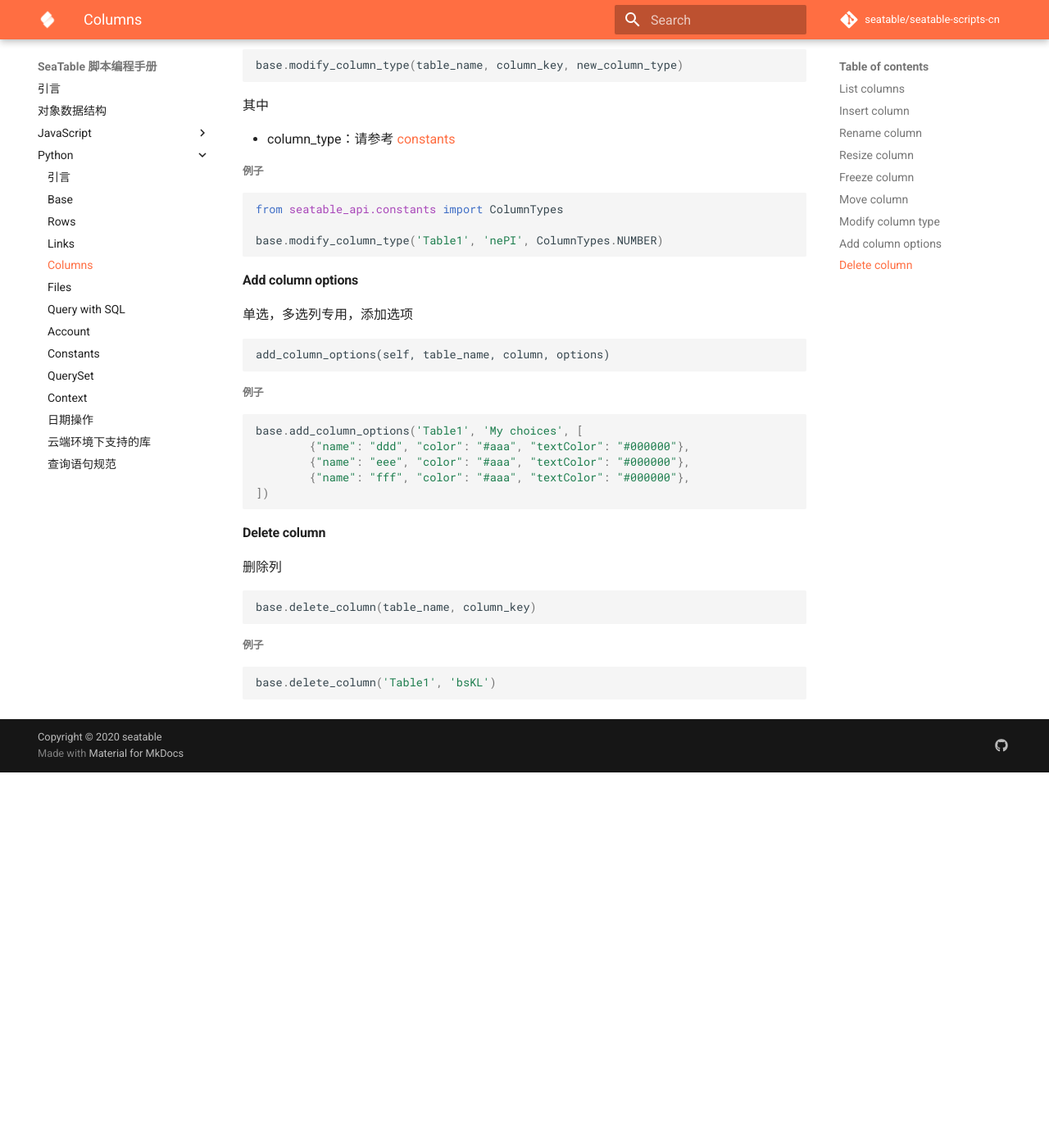
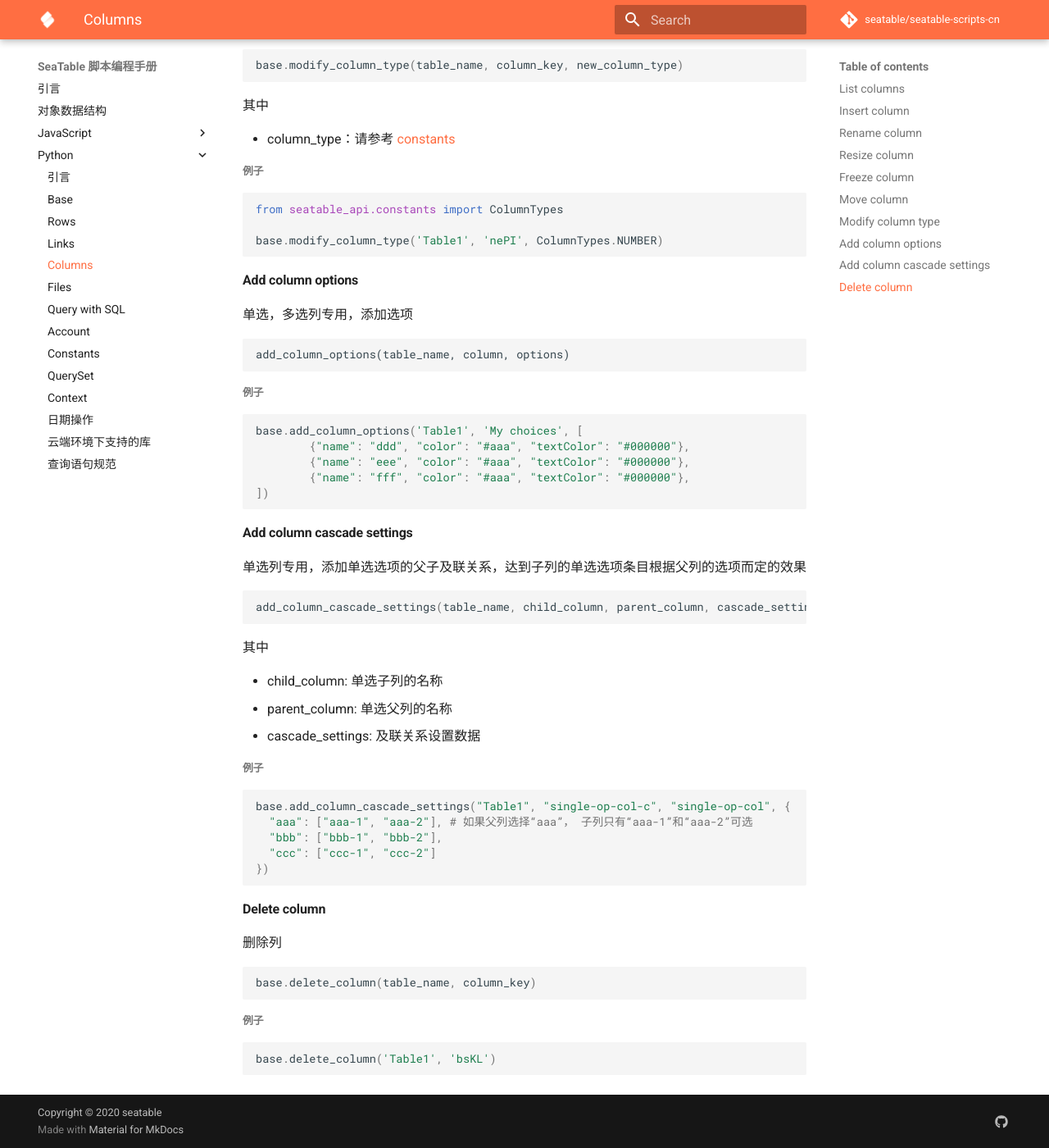
Before and after one commit to seatable/seatable-scripts-cn, an MkDocs documentation site: the page built from manual/python/columns.md, in a window 1280 px wide and 1400 px high, scrolled down 2093 px. Shown: the whole window at 82% size. Built offline with MkDocs 1.6.1 and Material for MkDocs 9.7.7, drawn with Linux system fonts in a browser that asks for light colours; comment, search, counter and statistics services are not loaded; before the commit the page ends 3035 px from its top, so only the background shows below that.

Commit message:
Update columns.md

````diff
--- a/manual/python/columns.md
+++ b/manual/python/columns.md
@@ -132,7 +132,7 @@ base.modify_column_type('Table1', 'nePI', ColumnTypes.NUMBER)
 单选，多选列专用，添加选项
 
 ```
-add_column_options(self, table_name, column, options)
+add_column_options(table_name, column, options)
 ```
 
 ##### 例子
@@ -143,6 +143,30 @@ base.add_column_options('Table1', 'My choices', [
         {"name": "eee", "color": "#aaa", "textColor": "#000000"},
         {"name": "fff", "color": "#aaa", "textColor": "#000000"},
 ])
+```
+
+#### Add column cascade settings
+
+单选列专用，添加单选选项的父子及联关系，达到子列的单选选项条目根据父列的选项而定的效果
+
+```python
+add_column_cascade_settings(table_name, child_column, parent_column, cascade_settings)
+```
+
+其中
+
+* child_column: 单选子列的名称
+* parent_column: 单选父列的名称
+* cascade_settings: 及联关系设置数据
+
+##### 例子
+
+```python
+base.add_column_cascade_settings("Table1", "single-op-col-c", "single-op-col", {
+  "aaa": ["aaa-1", "aaa-2"], # 如果父列选择“aaa”， 子列只有“aaa-1”和“aaa-2”可选
+  "bbb": ["bbb-1", "bbb-2"],
+  "ccc": ["ccc-1", "ccc-2"]
+})
 ```
 
 #### Delete column
````
